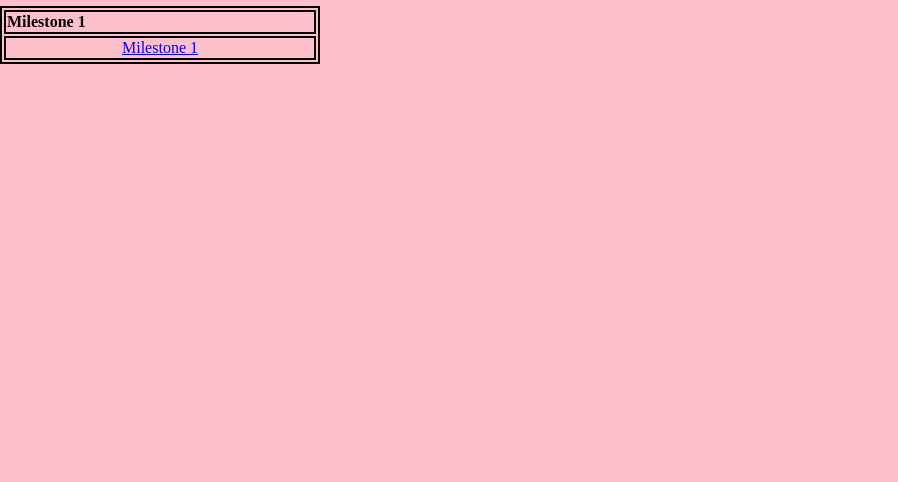
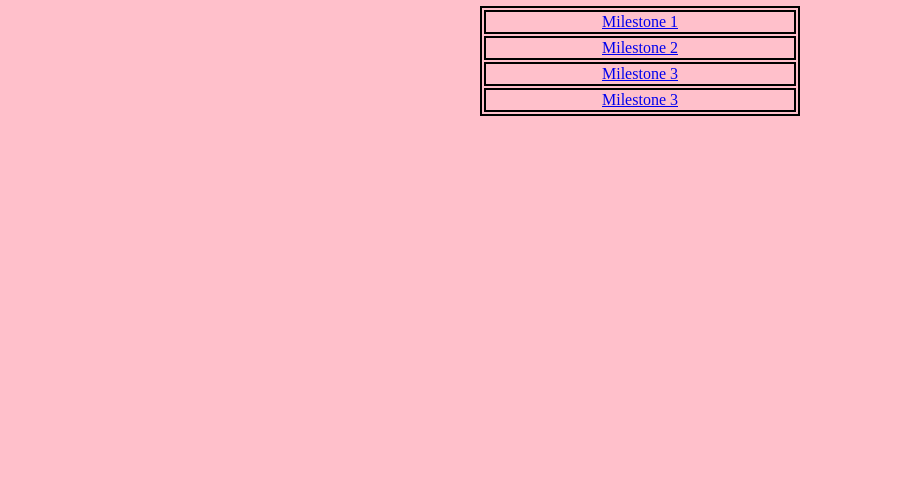
Before and after one commit to RJEmerson55/pedaltothemetal2024, a plain HTML site: page index.html in a window 1280 px wide. Shown: the part 318-800 px from the top of the page, without its empty margins (0-898 px from the left). Drawn offline with Linux system fonts and the light colour scheme.

Commit message:
Update index.html

```diff
--- a/index.html
+++ b/index.html
@@ -8,7 +8,13 @@
       table, th, td {
         border:2px solid black;
         text-align: center;
+        margin-left: auto;
+        margin-right: auto;
       }
+      p{
+        color: black;
+      }
+
     </style>
   </head>
   <body>
@@ -22,14 +28,12 @@
       <a href=https://www.kennesaw.edu/ccse/academics/information-technology>KSU Information Technology Website</a>
     <h1> Milestones</h1>
 
-    <table style="width:25%">
-      <tr>
-        <th style="text-align: left;">Milestone 1</th>
+    <table style="width:25%;">
 
-      </tr>
        <tr><td><a href="modernweb.html">Milestone 1</a></td></tr>
-
-
+       <tr><td><a href="Milestone 2.html">Milestone 2</a></td></tr>
+       <tr><td><a href="Milestone3.html">Milestone 3</a></td></tr>
+       <tr><td><a href="Milestone4.html">Milestone 3</a></td></tr>
       </table>
 
   </body>
```
